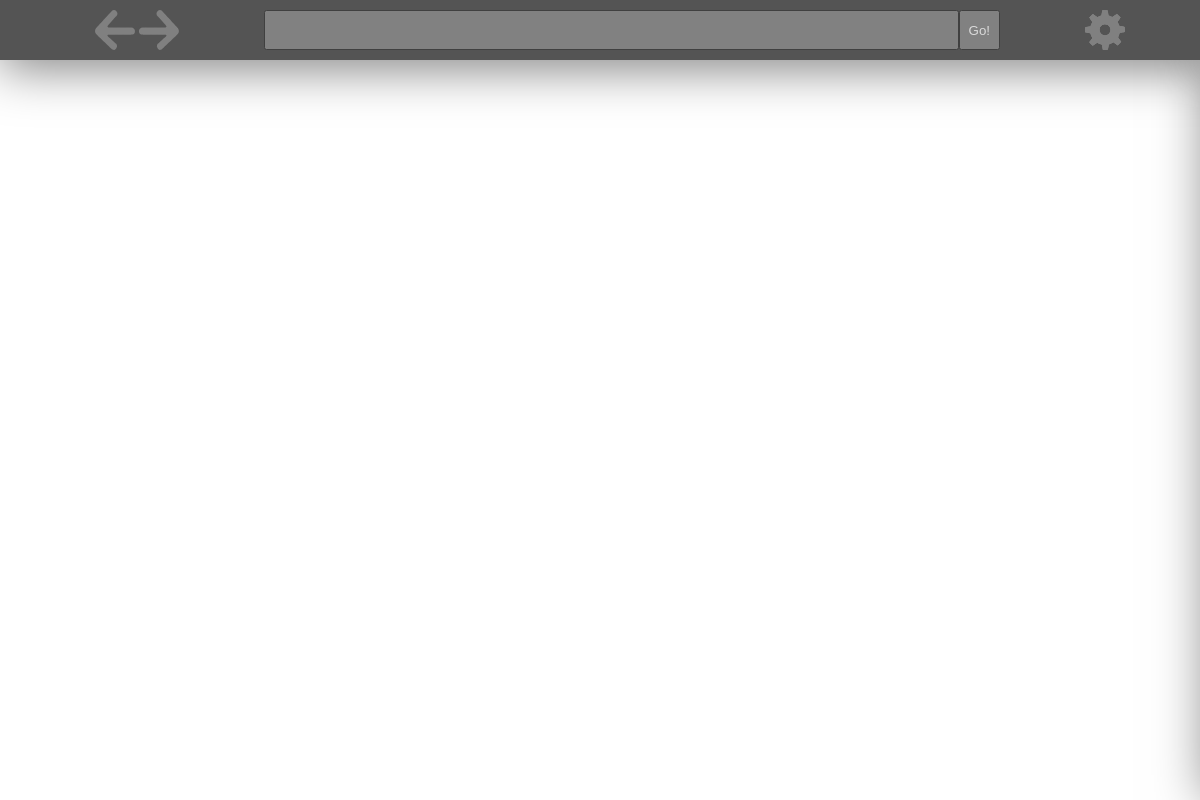
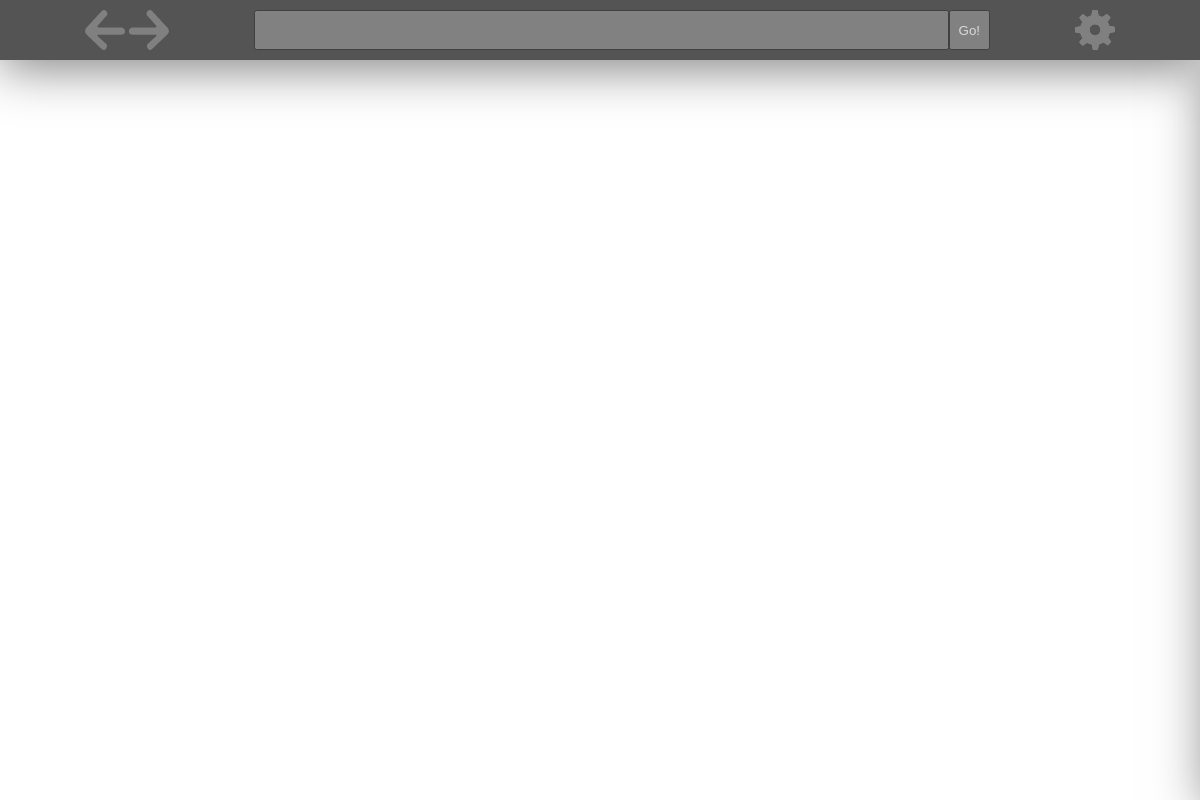
Before and after one commit to lawrencenull/elektronswer, an Electron app: page index.html in a window 1200 px wide. Drawn offline with nearby package versions, Linux system fonts and the light colour scheme.

Commit message:
More gui work

```diff
--- a/css/index.css
+++ b/css/index.css
@@ -10,6 +10,8 @@ header {
   width: 100%;
   height: 40px;
   padding: 10px;
+  padding-left: 0px;
+  padding-right: 0px;
   box-shadow: 0px 8px 50px rgba(0, 0, 0, 0.5);
 }
 
@@ -75,7 +77,7 @@ button {
 #pageView {
   position: fixed;
   z-index: -2;
-  top: 50px;
+  top: 60px;
   bottom: 0px;
   left: 0px;
   right: 0px;
@@ -83,7 +85,7 @@ button {
 
 .pref {
   position: fixed;
-  top: 50px;
+  top: 60px;
   left: 100%;
   bottom: 0px;
   transition: left 0.5s;
```
